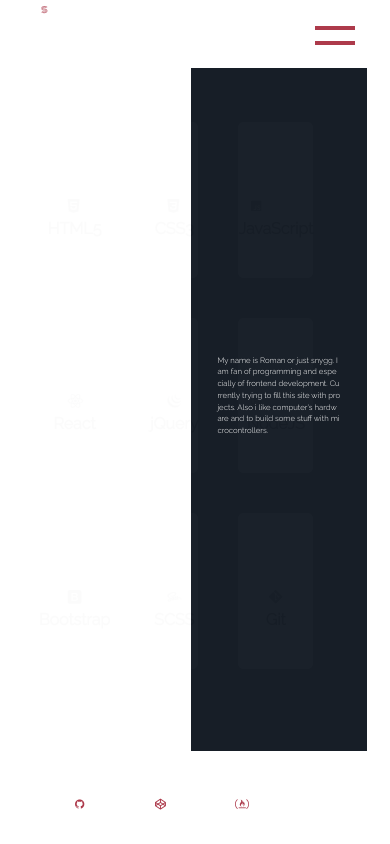
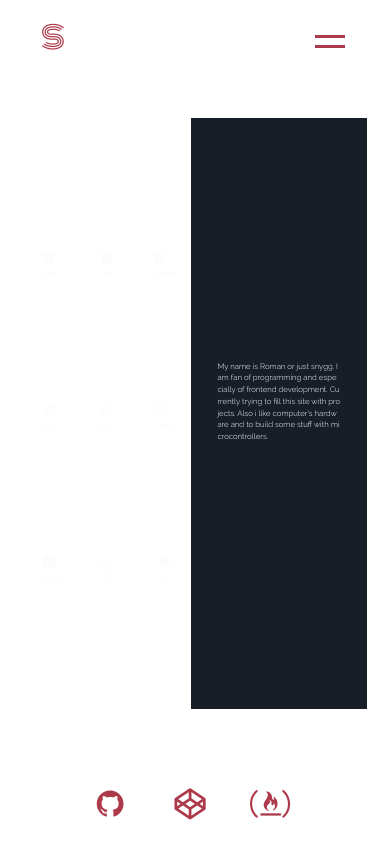
Before and after one commit to snyggme/profile, a React (Create React App) app: page /skills in a window 390 px wide. Built offline with nearby package versions, Linux system fonts and the light colour scheme.

Commit message:
responsive design

```diff
--- a/src/components/SkillsItem.js
+++ b/src/components/SkillsItem.js
@@ -4,7 +4,7 @@ export const SkillsItem = ({ logo }) => {
 	return (
 		<div className='skills-grid-block'>
 			<i className={logo.class}></i>
-			<div style={{textAlign: 'center', marginTop: '5px'}}>{logo.name}</div>
+			<div style={{textAlign: 'center', marginTop: '5px', fontSize: '1.2vw'}}>{logo.name}</div>
 		</div>
 	)
 }
--- a/src/index.css
+++ b/src/index.css
@@ -355,7 +355,7 @@ i.icon-javascript-alt, i.icon-nodejs {
 .skills-story {
     color: white;
     position: absolute;
-    height: 81vh;
+    height: 100%;
     width: 45vw;
     left: 49%;
     top: 0;
@@ -474,7 +474,7 @@ i.icon-javascript-alt, i.icon-nodejs {
 #carousel {
     position: relative;
     width: 87vw;
-    height: 81vh;
+    height: 100%;
     margin: auto;
     overflow: hidden;
 }
@@ -812,3 +812,114 @@ i.icon-javascript-alt, i.icon-nodejs {
   opacity: 0.01;
   transition: opacity 300ms ease-in;
 }
+/*
+***********************************
+    media query start
+***********************************
+*/
+@media screen and (max-width: 1299px) {
+    .line{
+        width: 30px;
+        height: 3px;
+    }
+    .line-up {
+        top: 10px;
+    }
+
+    .line-down {
+        top: 20px;
+    }
+    .up {
+        top: 10px;
+    }
+
+    .down {
+        top: 20px;
+    }
+    .flip-up{
+        top: 15px;
+        transform: rotate(135deg);
+    }
+
+    .flip-down {
+        top: 15px;
+        transform: rotate(-135deg);
+    }
+    #header-logo {
+        top: 1%;
+    }
+    #reverse-lines {
+        top: 2%;
+    }
+    .nav-link {
+        font-size: 1.5vw;
+    }
+    main {
+        height: 70vh;
+        top: 14%;
+    }
+    .main-background {
+        height: 70vh;
+        top: 14%;
+    }
+    i.icon-javascript-alt, i.icon-nodejs {
+        width: 20px;
+    }
+    .skills-grid {
+        top: 14%;
+        height: 70%;
+    }
+    .skills-grid-block i {
+        font-size: 3vw;
+        align-self: flex-end;
+        color: rgb(23, 30, 39);
+    }
+    .contacts-container {
+        width: 60vw;
+        padding-top: 0%;
+    }
+    .contacts-form-control {
+        font-size: 14px;
+    }
+}
+
+@media screen and (max-width: 992px) {
+    .header-logo-link {
+        font-size: 35px;
+    }
+    #reverse-lines {
+        top: 3%;
+    }
+    .footer-links-grid > a {
+        font-size: 5vw;
+        text-align: center;
+    }
+    .navbar-list {
+        padding-top: 10px;
+        grid-template-columns: repeat(4, 130px);
+    }
+    .nav-link {
+        font-size: 2vw;
+    }
+}
+
+@media screen and (max-width: 662px) {
+    .footer-links-grid > a {
+        font-size: 8vw;
+        text-align: center;
+    }
+    .home h1 {
+        padding-top: 30%;
+        font-size: 8vw;
+    }
+
+    .home h2, .home h3 {
+        font-size: 5vw;
+    }
+}
+
+/*
+***********************************
+    media query end
+***********************************
+*/
```
